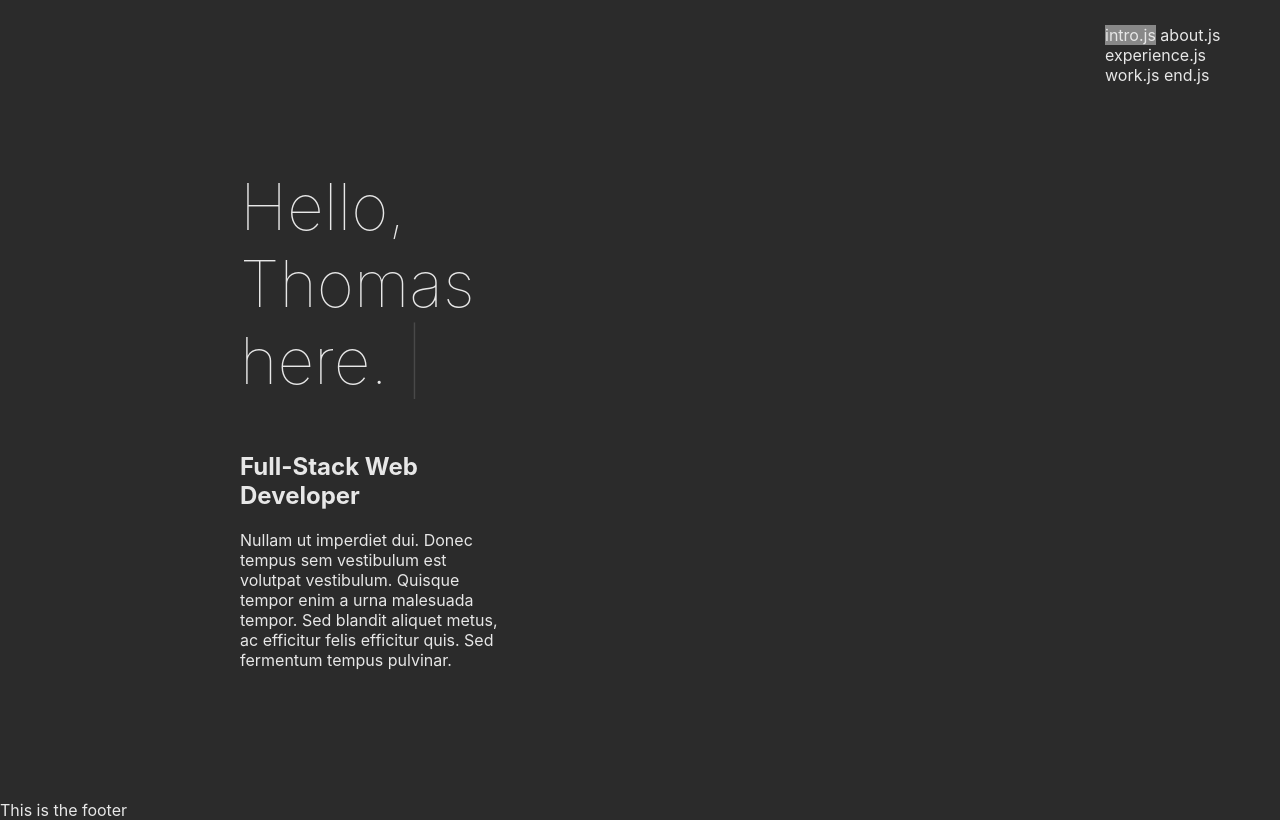
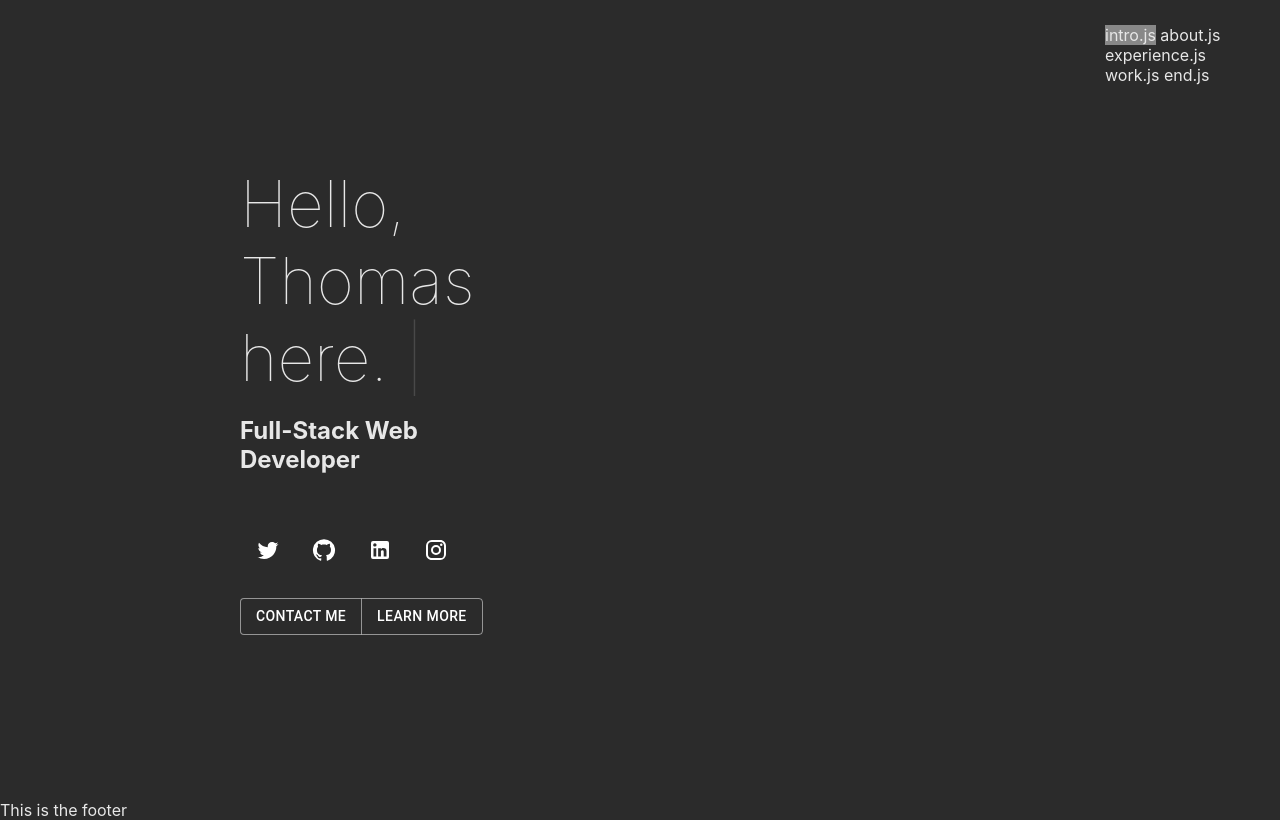
Before and after one commit to barksploit/portfolio-react, a React (Create React App) app: page / in a window 1280 px wide. Built offline with nearby package versions, Linux system fonts and the light colour scheme.

Commit message:
MUI social media links and call-to-action buttons

```diff
--- a/package.json
+++ b/package.json
@@ -5,12 +5,14 @@
   "dependencies": {
     "@emotion/react": "^11.9.3",
     "@emotion/styled": "^11.9.3",
+    "@mui/icons-material": "^5.8.4",
     "@mui/material": "^5.8.7",
     "@testing-library/jest-dom": "^5.16.4",
     "@testing-library/react": "^13.3.0",
     "@testing-library/user-event": "^13.5.0",
     "react": "^18.2.0",
     "react-dom": "^18.2.0",
+    "react-router-dom": "^6.3.0",
     "react-scripts": "5.0.1",
     "react-scroll": "^1.8.7",
     "react-typist": "^2.0.5",
--- a/src/components/intro.js
+++ b/src/components/intro.js
@@ -1,15 +1,54 @@
 import '../styles/intro.scss';
 import Typist from 'react-typist';
 import 'react-typist/dist/Typist.css';
+import Button from '@mui/material/Button';
+import Link from '@mui/material/Link';
+import { createTheme, ThemeProvider } from '@mui/material/styles';
+import ButtonGroup from '@mui/material/ButtonGroup';
+import TwitterIcon from '@mui/icons-material/Twitter';
+import GitHubIcon from '@mui/icons-material/GitHub';
+import LinkedInIcon from '@mui/icons-material/LinkedIn';
+import InstagramIcon from '@mui/icons-material/Instagram';
+
+const theme = createTheme({
+    palette: {
+        primary: {
+            // Purple and green play nicely together.
+            main: '#FFF',
+        },
+        secondary: {
+            // This is green.A700 as hex.
+            main: '#11cb5f',
+        },
+    },
+});
 
 export default function Intro() {
     return (
         <section id="intro">
             <div class="intro-content-wrapper">
-                <h1 className="intro-header"><Typist avgTypingDelay={100}>Hello, Barksploit<Typist.Backspace count={10} delay={200} /> Thomas here. </Typist></h1>
+                <h1 className="intro-header"><Typist avgTypingDelay={100}>Hello, BarkSploit<Typist.Backspace count={10} delay={200} /> Thomas here. </Typist></h1>
                 <h2 className="intro-subtitle">Full-Stack Web Developer</h2>
-                <p className="intro-description">Nullam ut imperdiet dui. Donec tempus sem vestibulum est volutpat vestibulum. Quisque tempor enim a urna malesuada tempor. Sed blandit aliquet metus, ac efficitur felis efficitur quis. Sed fermentum tempus pulvinar.</p>
-            </div>
-        </section>
+                <div className="intro-social-media-links">
+                    <Link href="https://twitter.com/barksploit" className="intro-social-media-link" target="_blank" rel="noopener">
+                        <TwitterIcon />
+                    </Link>
+                    <Link href="https://github.com/" className="intro-social-media-link" target="_blank" rel="noopener">
+                        <GitHubIcon />
+                    </Link>
+                    <Link href="https://www.linkedin.com/in/thomas-anthony-griffin/" className="intro-social-media-link" target="_blank" rel="noopener">
+                        <LinkedInIcon />
+                    </Link>
+                    <Link href="https://www.instagram.com/barksploit/" className="intro-social-media-link" target="_blank" rel="noopener">
+                        <InstagramIcon />
+                    </Link>
+                </div >
+                <ThemeProvider theme={theme}>
+                    <ButtonGroup variant="outlined" aria-label="outlined primary button group">
+                        <Button>Contact me</Button>
+                        <Button>Learn more</Button>
+                    </ButtonGroup></ThemeProvider>
+            </div >
+        </section >
     );
 }
--- a/src/styles/intro.scss
+++ b/src/styles/intro.scss
@@ -4,8 +4,13 @@
     margin-left: 15rem;
     align-items: center;
 
-    h1 {
+    .intro-header {
         font-weight: lighter;
+        margin: 0;
+    }
+
+    .intro-subtitle {
+        margin-bottom: 0;
     }
 
     h1, h2, p {
@@ -16,4 +21,18 @@
         max-width: 25%;
     }
 
+    .intro-social-media-links {
+        margin: 3rem 0 1rem 0;
+    }
+
+    .intro-social-media-link > svg {
+        color: #FFF;
+        padding: 1rem;
+
+        &:hover {
+            background-color: #FFF;
+            color: #333;
+        }
+    }
+
 }
```
Also changed, not shown: 1 other file (tests, documents, lock files or other folders).
